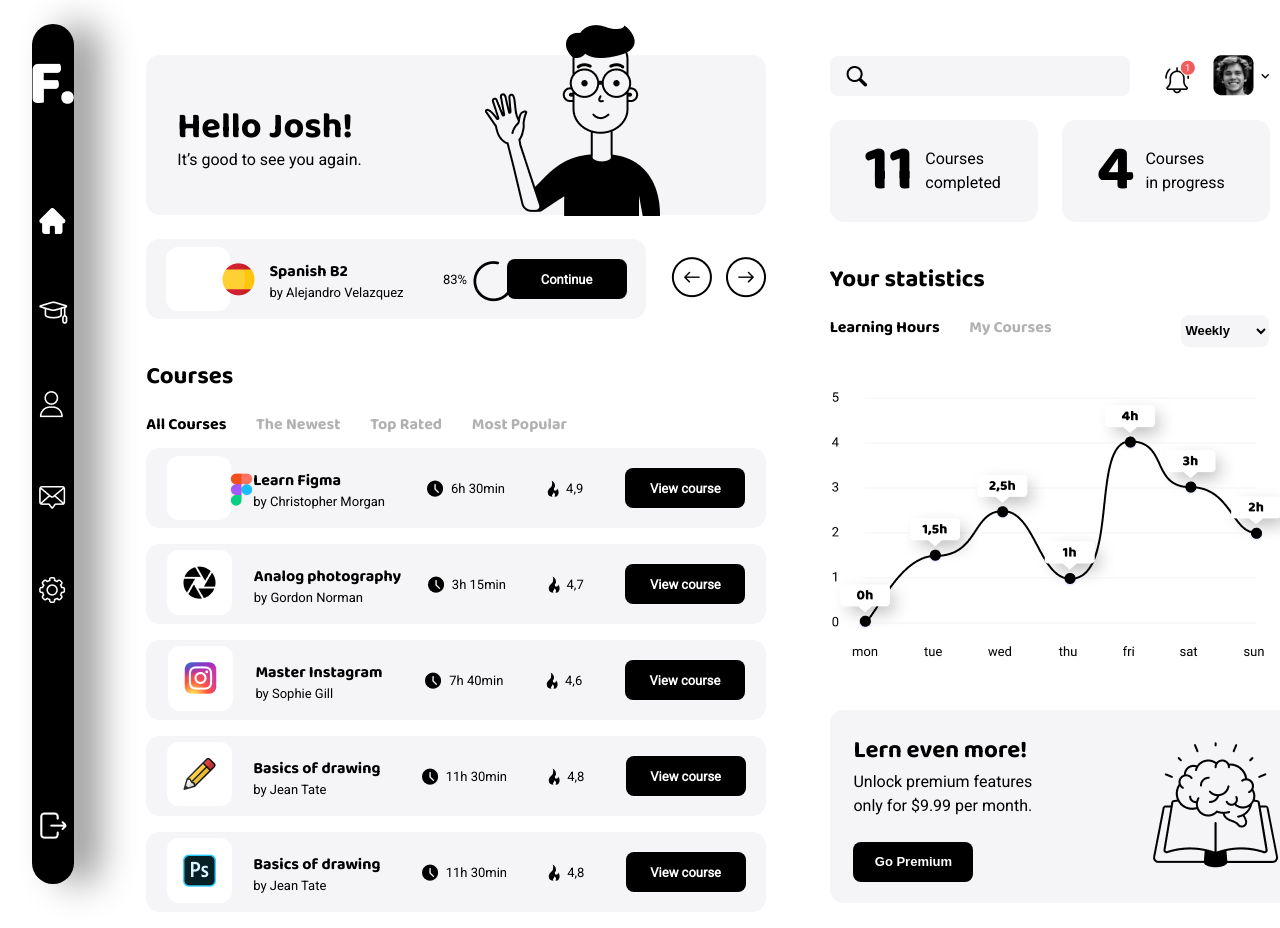
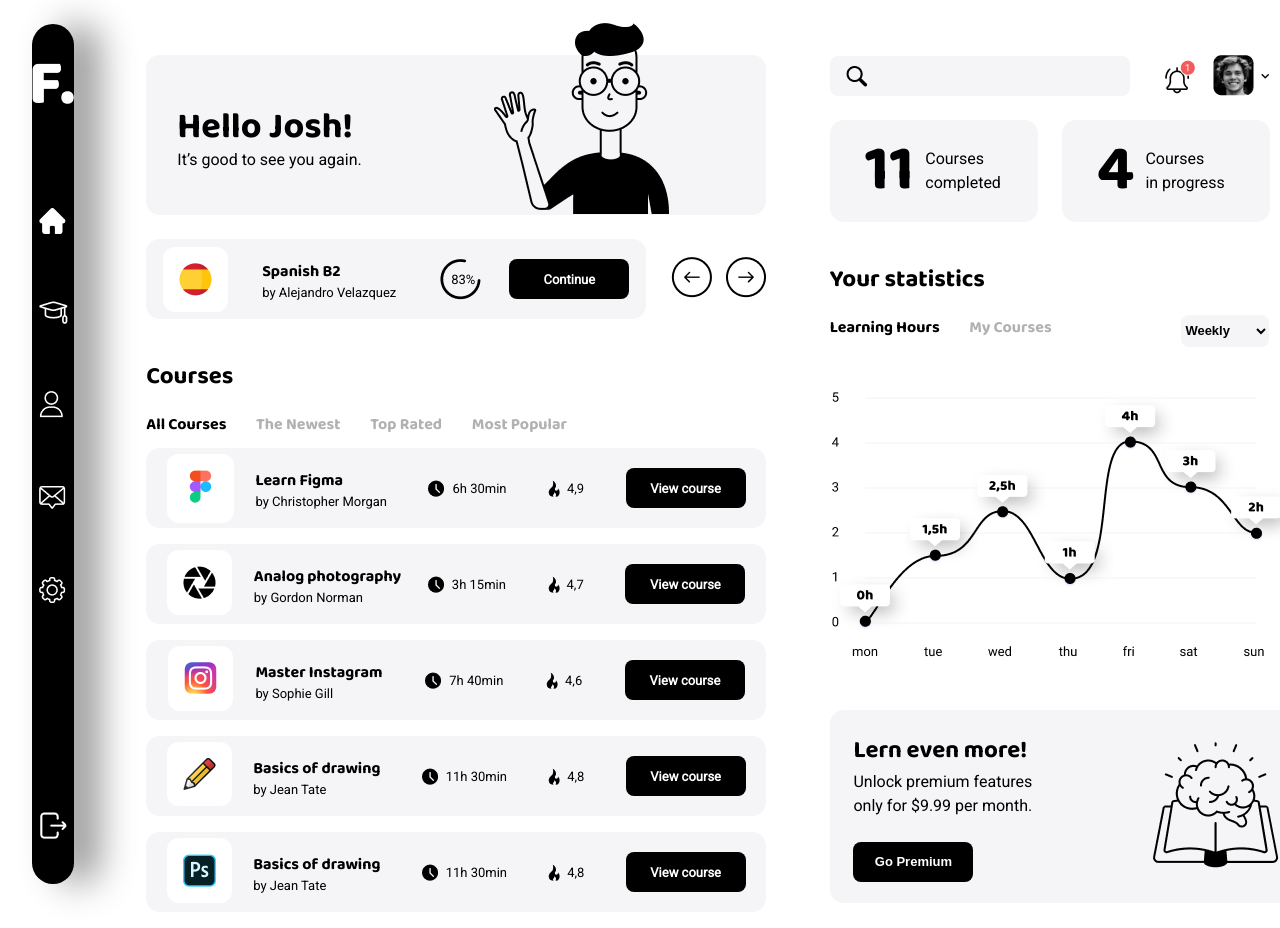
Before and after one commit to katary9/Homework-8, a plain HTML site: page index.html in a window 1280 px wide. Shown: the top 928 px of the page. Drawn offline with Linux system fonts and the light colour scheme.

Commit message:
fix position

```diff
--- a/css/styles.css
+++ b/css/styles.css
@@ -70,7 +70,7 @@ li.list:last-child {
     display: flex;
     background: #F5F5F7;
     border-radius: 14px;
-    min-height: 160px;
+    max-height: 160px;
     max-width: 620px;
 }
 .header_content {
@@ -78,9 +78,9 @@ li.list:last-child {
     padding-left: 31px;
 }
 .header_img {
-    position: absolute;
-    right: 620px;
-    top: 25px;
+    position: relative;
+    bottom: 15px;
+    left: 132px;
 }
 .header_title{
     font-family: 'Baloo Bhai 2', cursive;
@@ -118,10 +118,14 @@ article {
     min-width: 500px;
     min-height: 80px;
 }
+.ellipse {
+    display: flex;
+    align-items: center;
+    margin-left: -20px;
+}
 .img_ellipse {
-    position: absolute;
-    top: 261px;
-    left: 473px;
+    position: relative;
+    left: 30px;
 }
 .percent {
     font-family: 'Roboto', sans-serif;
@@ -129,6 +133,7 @@ article {
     font-weight: normal;
     font-size: 13px;
     line-height: 15px;
+
 }
 .title_article {
     font-family: 'Baloo Bhai 2', cursive;
@@ -145,15 +150,14 @@ article {
 }
 .img_spanish {
    background: #FFFFFF;
-   min-width: 64px;
-   min-height: 64px;
+   padding: 16px;
    border-radius: 12px;
 
 }
 .img_spanish img {
-    position: absolute;
+   /* position: absolute;
     top: 263px;
-    left: 222px;
+    left: 222px;*/
 }
 
 .button_article {
@@ -205,21 +209,15 @@ section li:nth-child(n +2) {
     font-weight: normal;
     font-size: 16px;
     line-height: 26px;
-
-
     color: #000000;
     opacity: 0.3;
 }
-
 .text_block {
     margin-left: -20px;
 }
-
 div.time_clock {
     margin-left: -15px;
-
 }
-
 .section_blok {
     display: flex;
     min-width: 620px;
@@ -229,35 +227,21 @@ div.time_clock {
     border-radius: 14px;
     justify-content: space-around;
     margin-bottom: 16px;
-
-
 }
 .img_block {
     background: #FFFFFF;
     min-width: 64px;
     min-height: 64px;
     border-radius: 12px;
-
-
 }
 .time {
     align-items: center;
     display: flex;
-
 }
 .fire {
     display: flex;
      align-items: center;
 }
-
-/*
-    .img_clock {
-    position: absolute;
-    left: 528px;
-    .img_fire {
-    position: absolute;
-    left: 635px;*/
-
 .title_block {
     font-family: 'Baloo Bhai 2', cursive;
     font-style: normal;
@@ -271,20 +255,16 @@ font-weight: normal;
     font-size: 13px;
     line-height: 15px;
 }
-
 .img_block img {
-    position: absolute;
-    top: 473px;
-    left: 230px;
-
+    background: #FFFFFF;
+    border-radius: 12px;
+    padding: 16px 22px 16px 22px;
 }
  .img_fire {
      padding-right: 7px;
 }
-
 .img_clock {
     padding-right: 7px;
-
 }
 .text_time {
     font-family: 'Roboto', sans-serif;
@@ -294,7 +274,6 @@ font-size: 13px;
     line-height: 15px;
 }
 .text_fire {
-
     font-style: normal;
     font-weight: normal;
     font-size: 13px;
@@ -312,7 +291,6 @@ font-style: normal;
     font-weight: bold;
     font-size: 13px;
     line-height: 15px;
-
     color: #FFFFFF;
 }
 .img_photography {
@@ -325,16 +303,12 @@ aside {
     flex-direction: column;
     margin-left: 63.46px;
     padding-top: 31px;
-
 }
-
 .search_block {
     display: flex;
     align-items: center;
     padding-bottom: 23.67px;
-
 }
-
 form {
 
     display: flex;
--- a/index.html
+++ b/index.html
@@ -36,7 +36,7 @@
             <main>
                 <article>
                     <div class="column_article">
-                        <div class="img_spanish"><img src="img/icon/Group 23.png" alt=""></div>
+                        <img src="img/icon/Group 23.png" alt="" class="img_spanish">
                         <div class="text_article">
                             <h2 class="title_article">Spanish B2</h2>
                             <p class="info_article">by Alejandro Velazquez</p>
```
Lines whose indentation alone changed are shown as unchanged.
